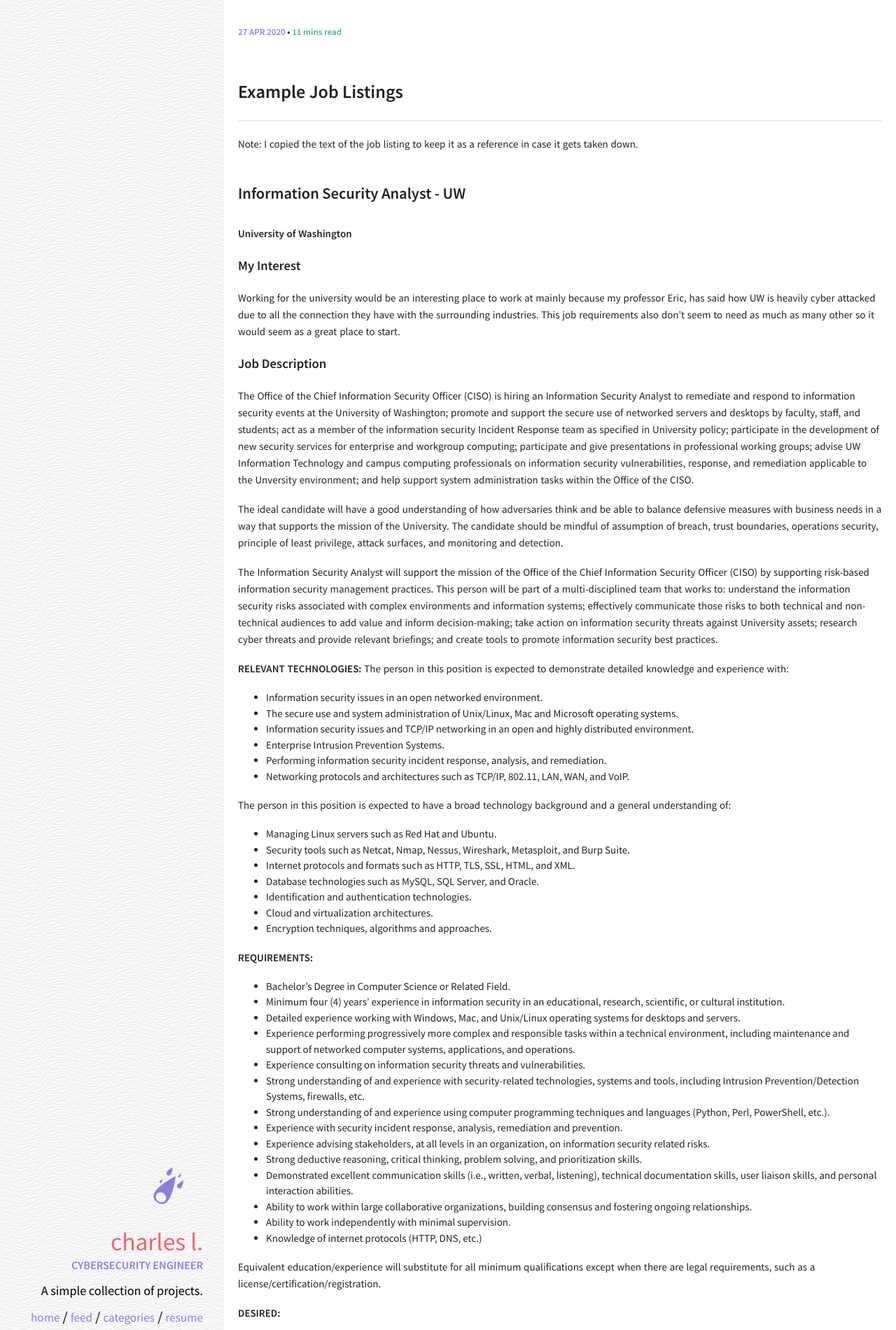
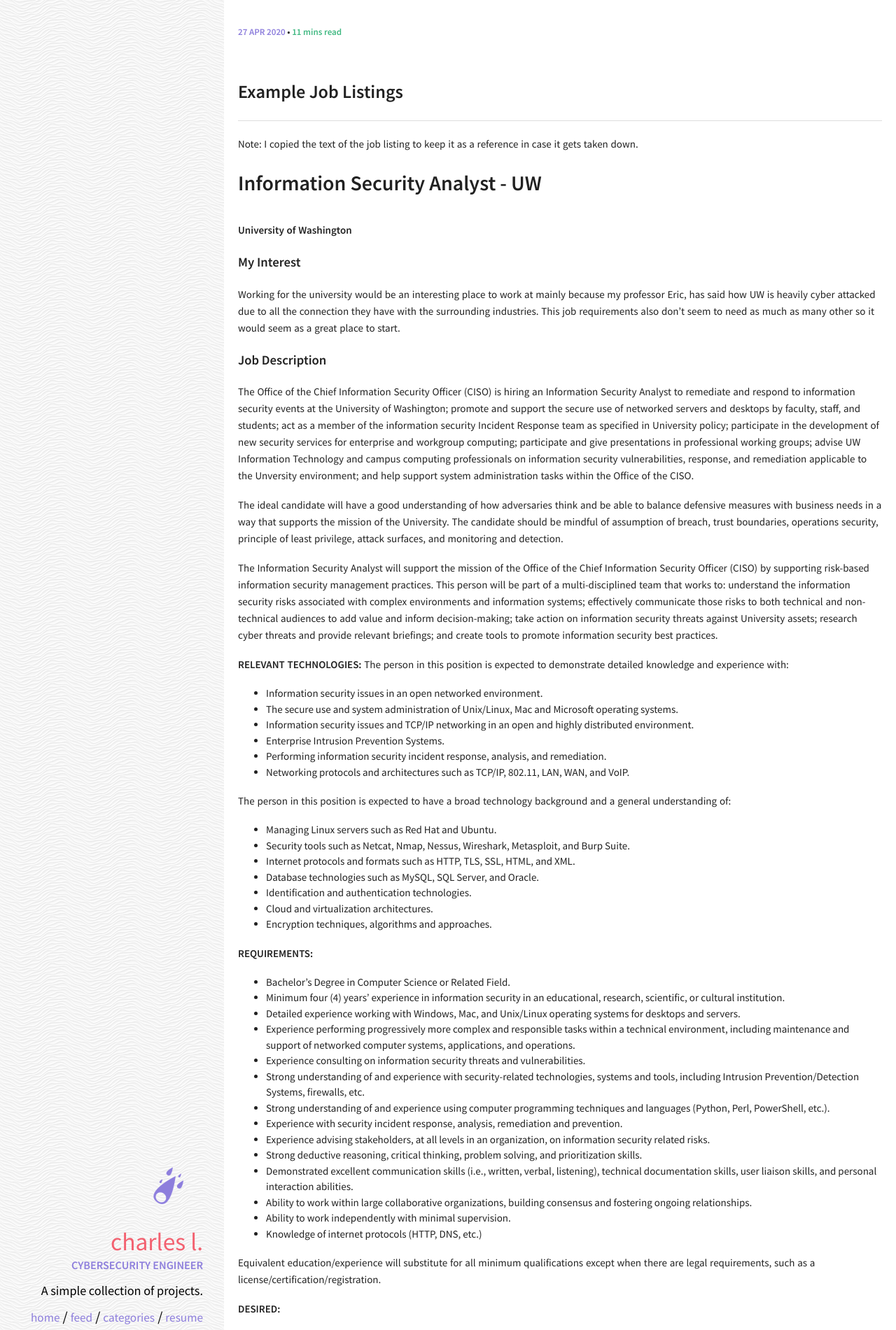
Before and after one commit to clewis10/clewis10OLD.github.io, a Jekyll site: the page built from _posts/2020-4-27-joblistings.md, in a window 1280 px wide. Shown: the part 667-2568 px from the top of the page at 70% size. Built offline with Jekyll 4.4.1, drawn with Linux system fonts in a browser that asks for light colours; some of the changed text lies outside the part shown.

Commit message:
job list

```diff
--- a/_posts/2020-4-27-joblistings.md
+++ b/_posts/2020-4-27-joblistings.md
@@ -14,7 +14,7 @@
 
 Note: I copied the text of the job listing to keep it as a reference in case it gets taken down.
 
-### [Information Security Analyst - UW](https://www.glassdoor.com/job-listing/information-security-analyst-university-of-washington-JV_IC1150505_KO0,28_KE29,53.htm?jl=3452980800&utm_campaign=google_jobs_apply&utm_source=google_jobs_apply&utm_medium=organic)
+# [Information Security Analyst - UW](https://www.glassdoor.com/job-listing/information-security-analyst-university-of-washington-JV_IC1150505_KO0,28_KE29,53.htm?jl=3452980800&utm_campaign=google_jobs_apply&utm_source=google_jobs_apply&utm_medium=organic)
 **University of Washington**
 
 #### My Interest
@@ -82,7 +82,7 @@
 <hr/>
 
 
-### [Information Security Engineer - Google](https://www.glassdoor.com/job-listing/information-security-engineer-google-JV_IC1150505_KO0,29_KE30,36.htm?jl=3503033406&amp;utm_campaign=google_jobs_apply&amp;utm_source=google_jobs_apply&amp;utm_medium=organic)
+# [Information Security Engineer - Google](https://www.glassdoor.com/job-listing/information-security-engineer-google-JV_IC1150505_KO0,29_KE30,36.htm?jl=3503033406&amp;utm_campaign=google_jobs_apply&amp;utm_source=google_jobs_apply&amp;utm_medium=organic)
 **Google**
 
 #### My Interest
@@ -122,7 +122,7 @@
 <hr/>
 
 
-### [Security Engineer, AWS Security](https://www.linkedin.com/jobs/view/security-engineer-aws-security-at-amazon-web-services-aws-1807953450/?utm_campaign=google_jobs_apply&amp;utm_source=google_jobs_apply&amp;utm_medium=organic)
+# [Security Engineer, AWS Security](https://www.linkedin.com/jobs/view/security-engineer-aws-security-at-amazon-web-services-aws-1807953450/?utm_campaign=google_jobs_apply&amp;utm_source=google_jobs_apply&amp;utm_medium=organic)
 **Amazon Web Services**
 
 #### My Interest
```
